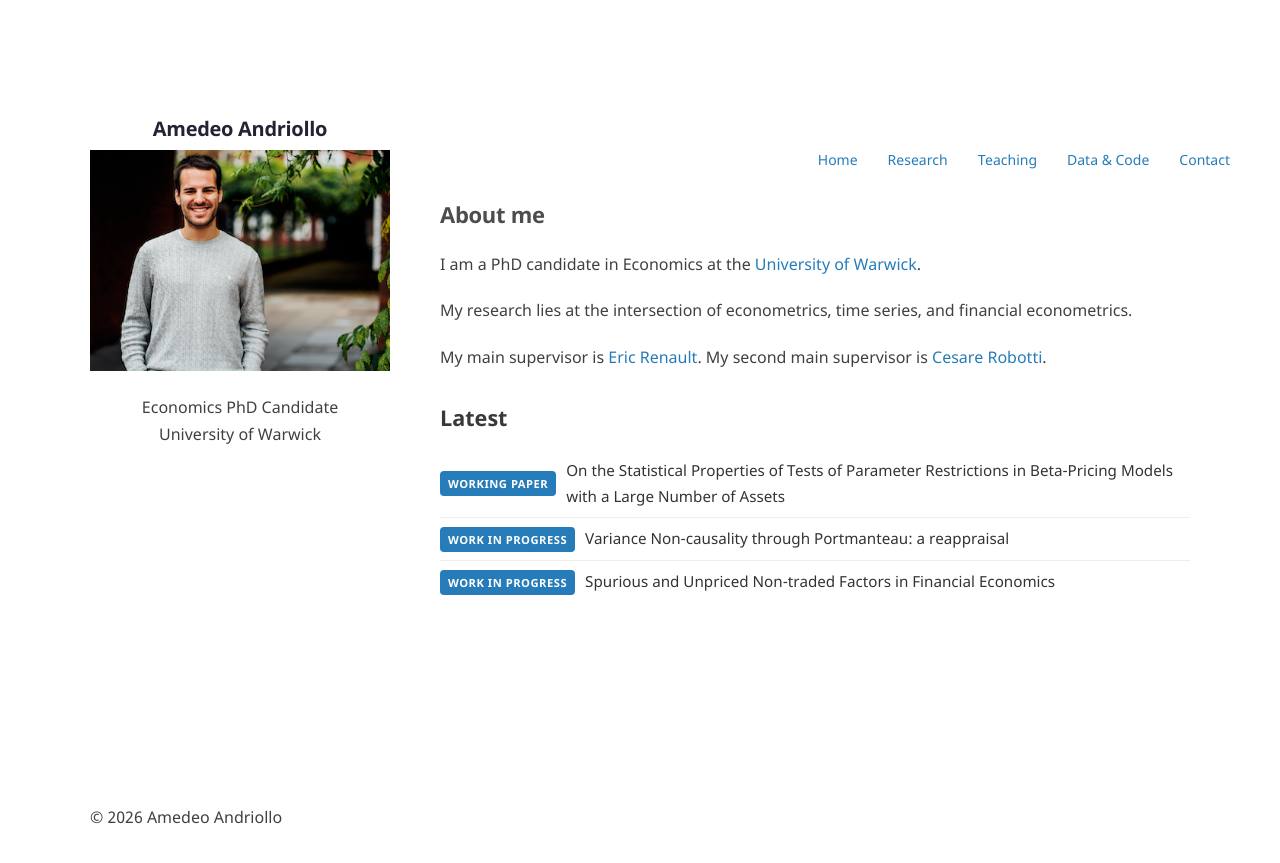
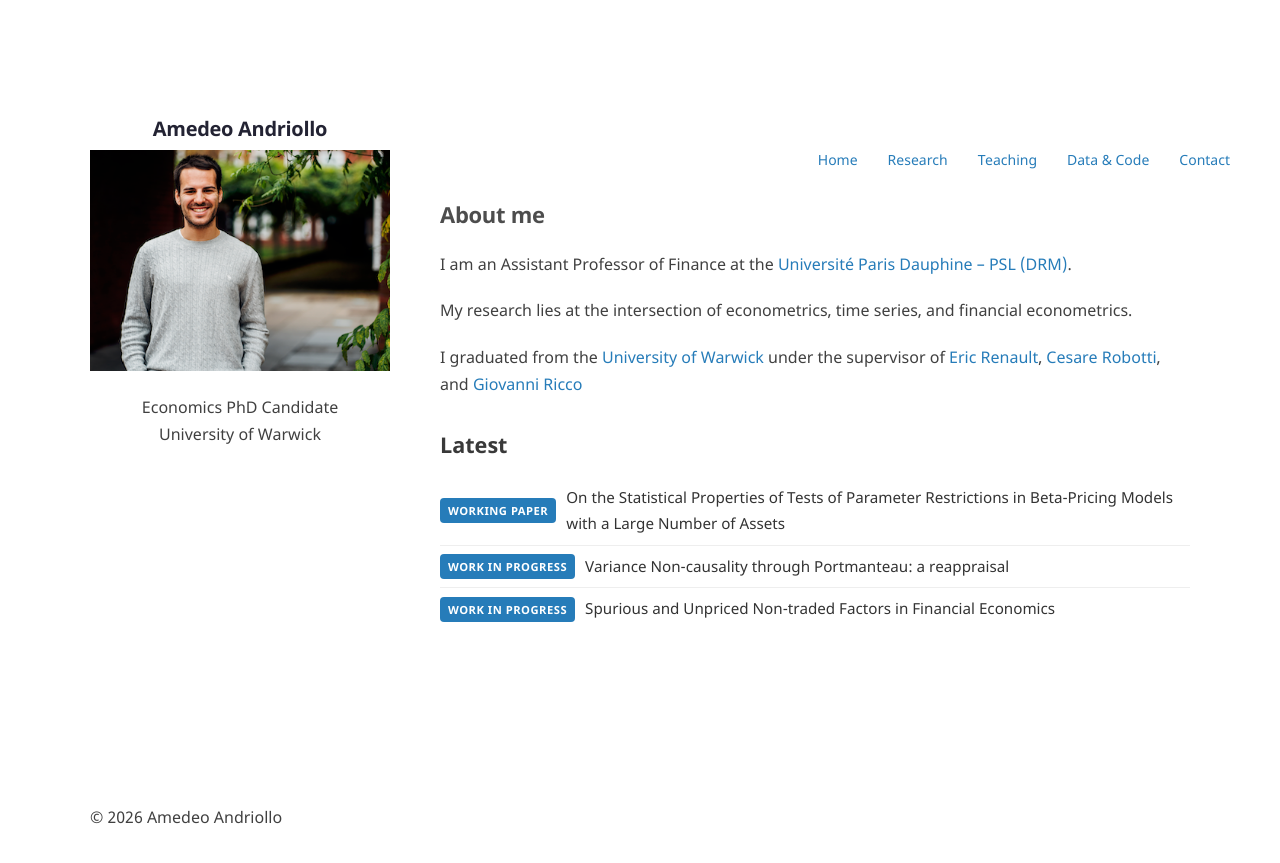
Before and after one commit to amandri/amandri.github.io, a Jekyll site: the page built from index.md, in a window 1280 px wide. Shown: the top 863 px of the page. Built offline with Jekyll 4.4.1, drawn with Linux system fonts in a browser that asks for light colours.

Commit message:
Update website content

```diff
--- a/index.md
+++ b/index.md
@@ -2,16 +2,16 @@
 layout: default
 title: Home
 permalink: /
-description: "Amedeo Andriollo — PhD candidate in Economics at the University of Warwick. Research in econometrics, time series, and financial econometrics."
+description: "Amedeo Andriollo — "
 ---
 
 # About me
 
-I am a PhD candidate in Economics at the [University of Warwick](https://warwick.ac.uk/fac/soc/economics/).
+I am an Assistant Professor of Finance at the [Université Paris Dauphine – PSL (DRM)](https://dauphine.psl.eu).
 
 My research lies at the intersection of econometrics, time series, and financial econometrics.
 
-My main supervisor is [Eric Renault](https://warwick.ac.uk/fac/soc/economics/staff/emrrenault/#). My second main supervisor is [Cesare Robotti](https://www.cesarerobotti.com).
+I graduated from the [University of Warwick](https://warwick.ac.uk/fac/soc/economics/) under the supervisor of [Eric Renault](https://warwick.ac.uk/fac/soc/economics/staff/emrrenault/#), [Cesare Robotti](https://www.cesarerobotti.com), and [Giovanni Ricco](https://www.giovanni-ricco.com)
 
 {% assign visible_items = site.data.latest | slice: 0, 4 %}
 
```
Also changed, not shown: contact.md (+3 -1 lines), research.md (+39 -6 lines), 8 other files.
